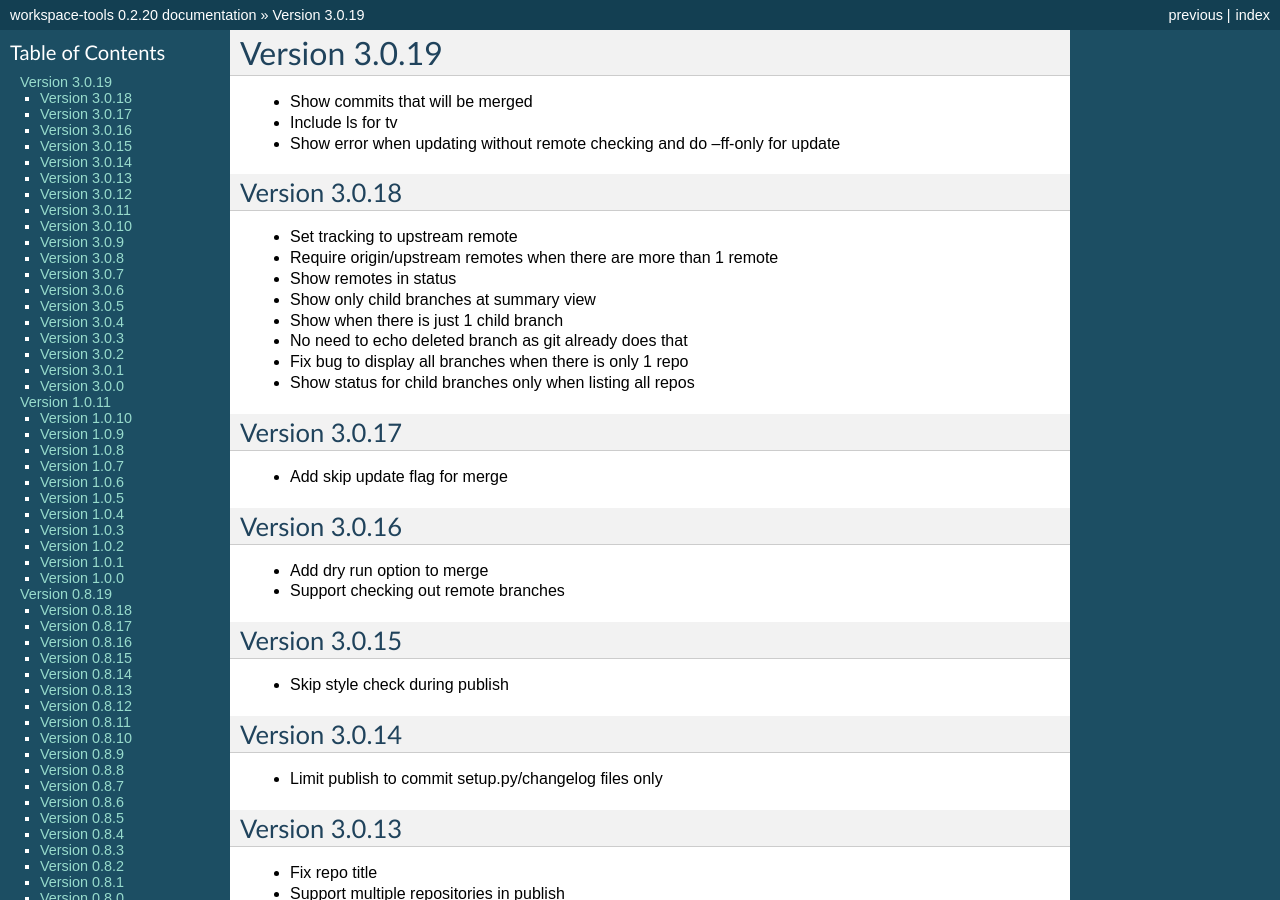
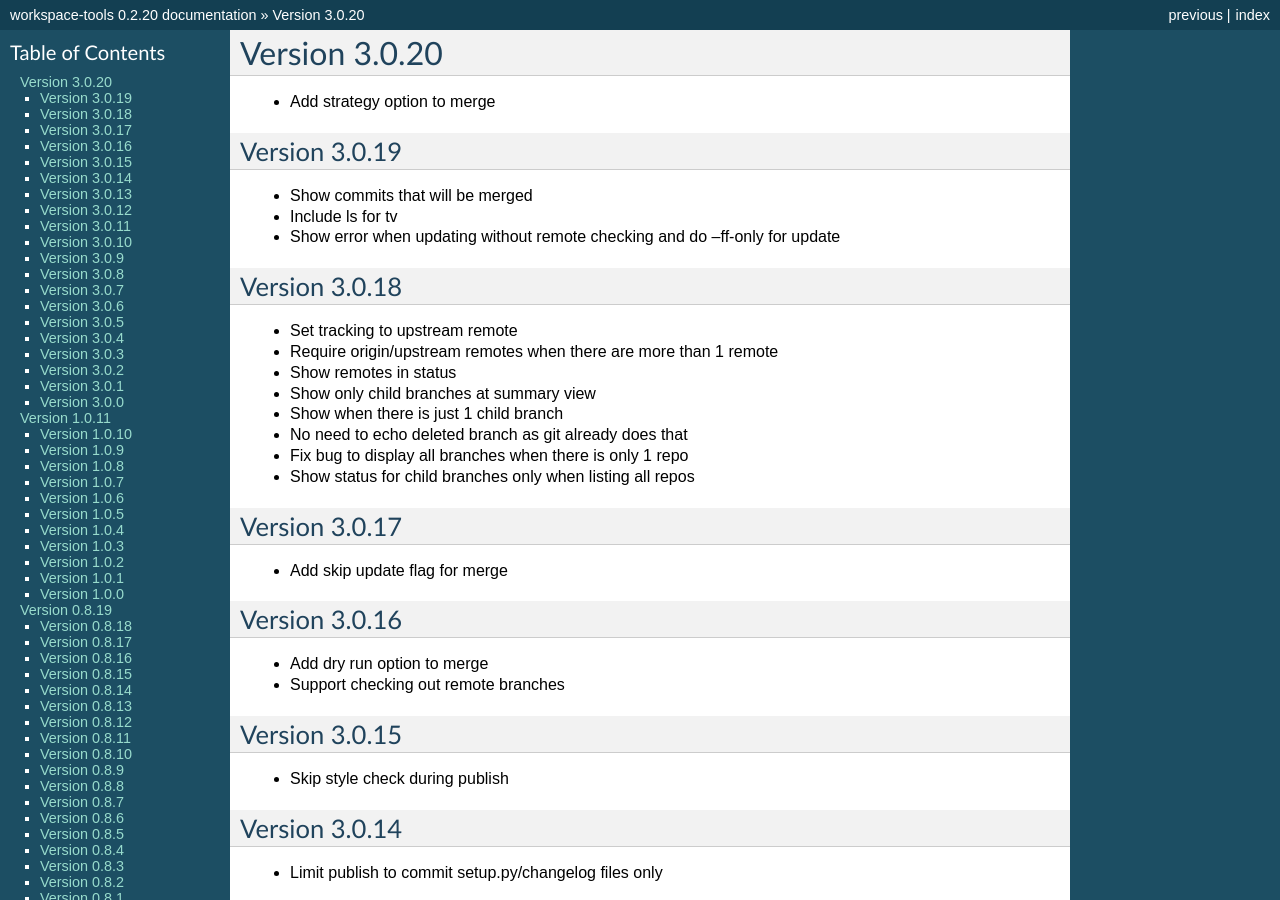
Before and after one commit to maxzheng/workspace-tools, a Sphinx documentation site: the page built from docs/CHANGELOG.rst, in a window 1280 px wide and 900 px high. Built offline with Sphinx 7.4.7, drawn with Linux system fonts in a browser that asks for light colours; some of the changed text lies outside the part shown.

Commit message:
Publish version 3.0.20

```diff
--- a/docs/CHANGELOG.rst
+++ b/docs/CHANGELOG.rst
@@ -1,5 +1,10 @@
+Version 3.0.20
+================================================================================
+
+* Add strategy option to merge
+
 Version 3.0.19
-================================================================================
+--------------------------------------------------------------------------------
 
 * Show commits that will be merged
 * Include ls for tv
--- a/setup.py
+++ b/setup.py
@@ -10,7 +10,7 @@ def find_files(path):
 
 setuptools.setup(
   name='workspace-tools',
-  version='3.0.19',
+  version='3.0.20',
 
   author='Max Zheng',
   author_email='maxzheng.os@gmail.com',
```
